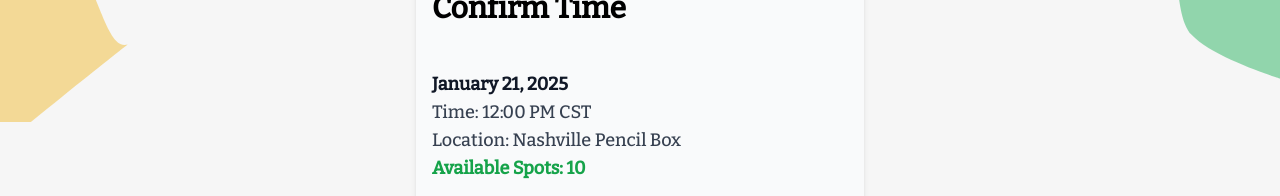
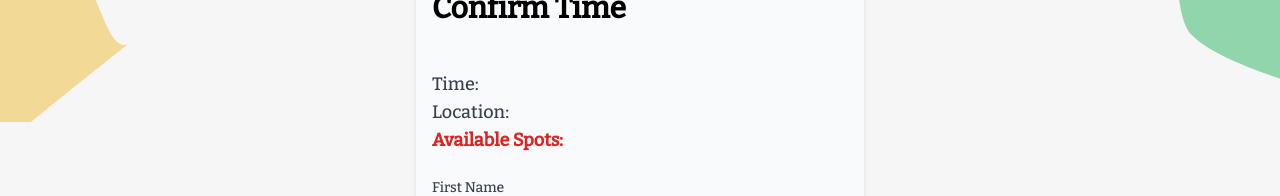
Before and after one commit to Pencil-For-Schools/pencil-tech-ui, a Next.js app: page /register-to-shop/teacher-info in a window 1280 px wide. Shown: the part 158-354 px from the top of the page. Built offline with nearby package versions, Linux system fonts and the light colour scheme; no server answers.

Commit message:
get single schedule in teacher info

```diff
--- a/src/app/(scheduling)/register-to-shop/page.js
+++ b/src/app/(scheduling)/register-to-shop/page.js
@@ -32,9 +32,6 @@
   const handleSubmit = async (e) => {
     e.preventDefault();
 
-    console.log("Email", email);
-    console.log("School", schoolId);
-    console.log("YOU SUBMITTED, YA FILTHY ANIMAL! We need an API");
     await registerToShop({ email, schoolId });
 
     resetForm();
--- a/src/app/(scheduling)/register-to-shop/teacher-info/page.js
+++ b/src/app/(scheduling)/register-to-shop/teacher-info/page.js
@@ -4,24 +4,14 @@
 import { useRouter } from "next/navigation";
 import SchoolsSelect from "@/components/SchoolsSelect";
 import ConfirmedDetailsComp from "@/components/Confirmed";
+import { getSingleSchedule } from "../../../api/schedule";
 
 const initialState = {
   email: "",
   firstName: "",
   lastName: "",
   schoolId: "",
-  phone:"",
-};
-
-const sampleSchoolData = {
-  id: 1,
-  date: "January 21, 2025",
-  location: {
-    id: 1,
-    availability: 10,
-    loc: "Nashville Pencil Box",
-  },
-  time: "12:00 PM CST",
+  phone: "",
 };
 
 // http://localhost:3000/register-to-shop/teacher-info?email=email@remail.com&school_id=38&schedule_item_id=3
@@ -62,10 +52,8 @@
 
   // TODO: FINISH WITH API
   useEffect(() => {
-    // make the fetch call to get schedule item data
-    // MAKE CALL TO API USING SEARCHPARAMS ID :
-    //   // getSingleSchedule(searchParams.schedule_item_id).then(setSelectedShop)
-    setSelectedShop(sampleSchoolData);
+    const { schedule_item_id } = searchParams;
+    getSingleSchedule(schedule_item_id).then(setSelectedShop);
   }, [params, searchParams]);
 
   const availability = selectedShop?.location?.availability;
--- a/src/app/api/schedule/index.js
+++ b/src/app/api/schedule/index.js
@@ -53,12 +53,14 @@
   //   }),
   // });
 
-  // const { message } = await response.json();
+  // const { message, teacher_id, schedule_item_id } = await response.json();
 
   // if (message === TEACHER_NOT_YET_SCHEDULED) {
   //   redirect("/register-to-shop/teacher-info");
   // }
-  redirect("/register-to-shop/teacher-info");
+  redirect(
+    `/register-to-shop/teacher-info?email=${email}&school_id=${schoolId}&teacher_id=${3}&schedule_item_id=${5}`
+  );
   return;
   // return response.json();
 };
```
